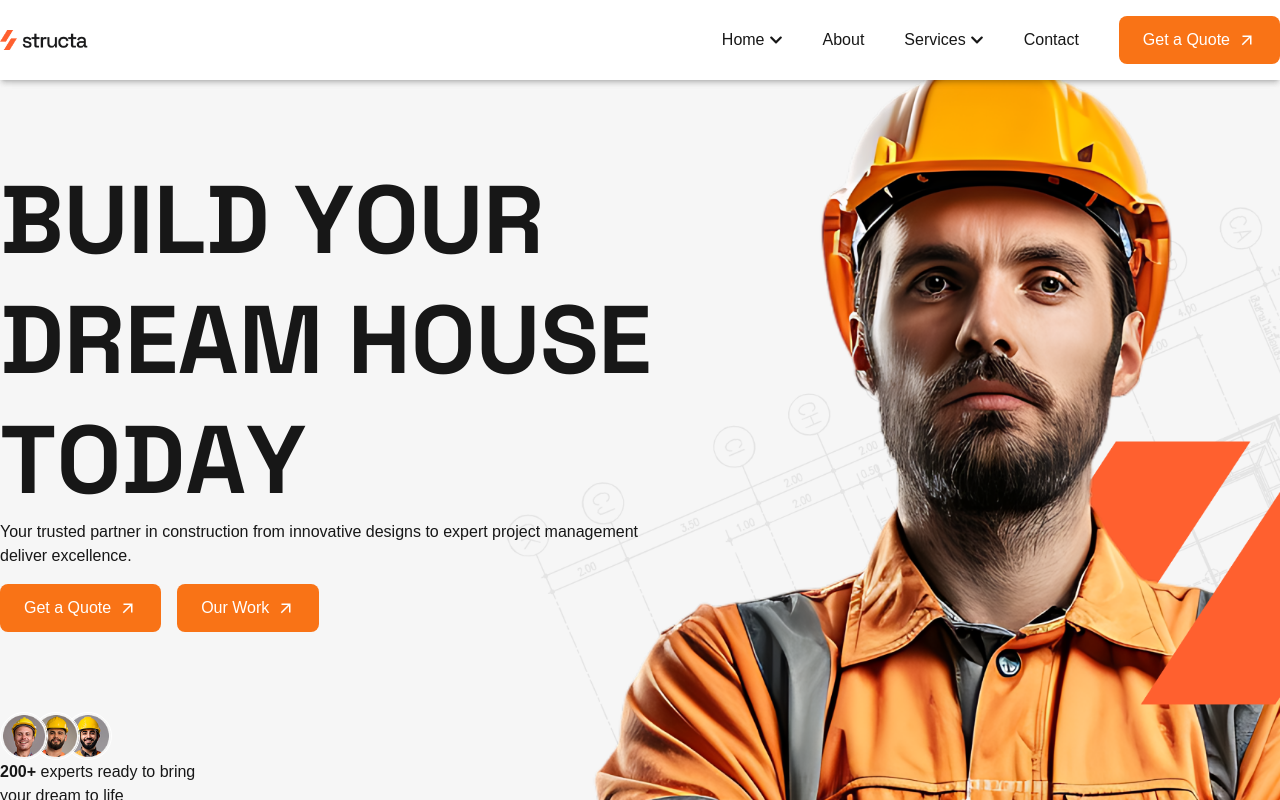
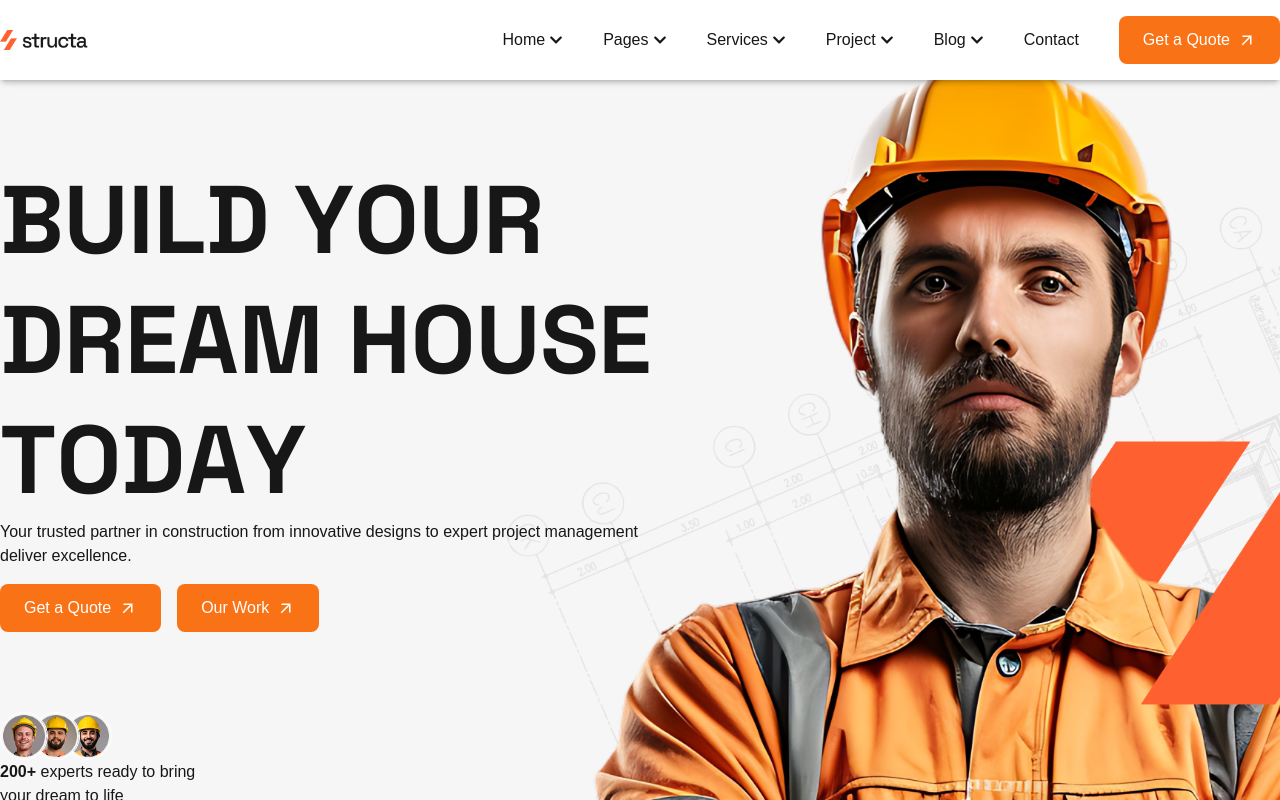
Before and after one commit to tanvirgeek/structa, a Next.js app: page / in a window 1280 px wide. Shown: the top 800 px of the page. Built offline with nearby package versions, Linux system fonts and the light colour scheme; a web font is replaced by a local one.

Commit message:
navigation bar update

```diff
--- a/src/components/NavigationBar.tsx
+++ b/src/components/NavigationBar.tsx
@@ -22,18 +22,45 @@ export const navItems = [
     ],
   },
   {
-    item: "About",
-    href: "/about",
-    hasDropdown: false,
-    subItems: [],
+    item: "Pages",
+    href: "",
+    hasDropdown: true,
+    subItems: [
+      { label: "About Us", href: "/about" },
+      { label: "Team", href: "/team" },
+      { label: "Team Details", href: "/team-details" },
+      { label: "FAQs", href: "/faqs" },
+      { label: "Error 404", href: "/404" },
+    ],
   },
   {
     item: "Services",
-    href: "/services",
+    href: "",
     hasDropdown: true,
     subItems: [
       { label: "Services 1", href: "/services1" },
       { label: "Services 2", href: "/services2" },
+      { label: "Service Details", href: "/services-details" },
+    ],
+  },
+  {
+    item: "Project",
+    href: "",
+    hasDropdown: true,
+    subItems: [
+      { label: "Projects 1", href: "/project1" },
+      { label: "Projects 2", href: "/project2" },
+      { label: "Project Details", href: "/projects details" },
+    ],
+  },
+  {
+    item: "Blog",
+    href: "",
+    hasDropdown: true,
+    subItems: [
+      { label: "Blog 1", href: "/blog1" },
+      { label: "Blog 2", href: "/blog2" },
+      { label: "Blog Details", href: "/blog details" },
     ],
   },
   {
```
